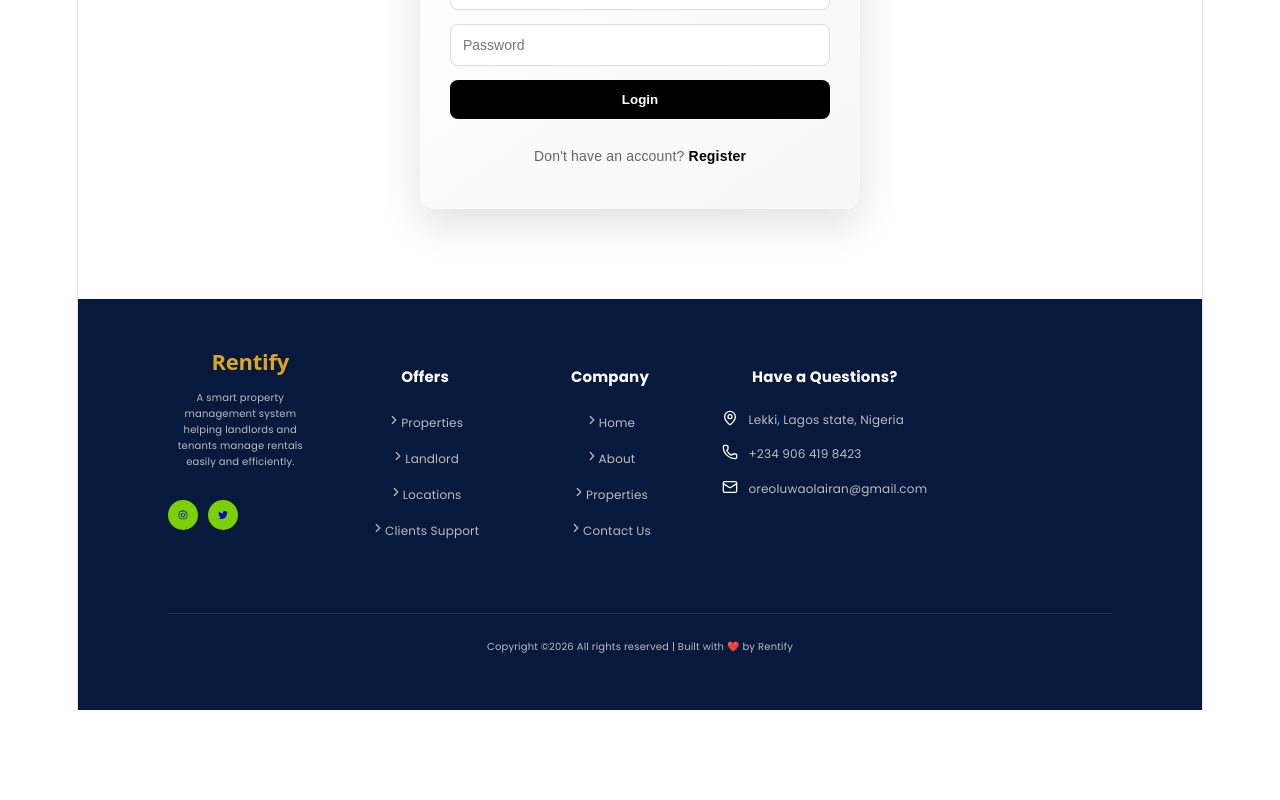
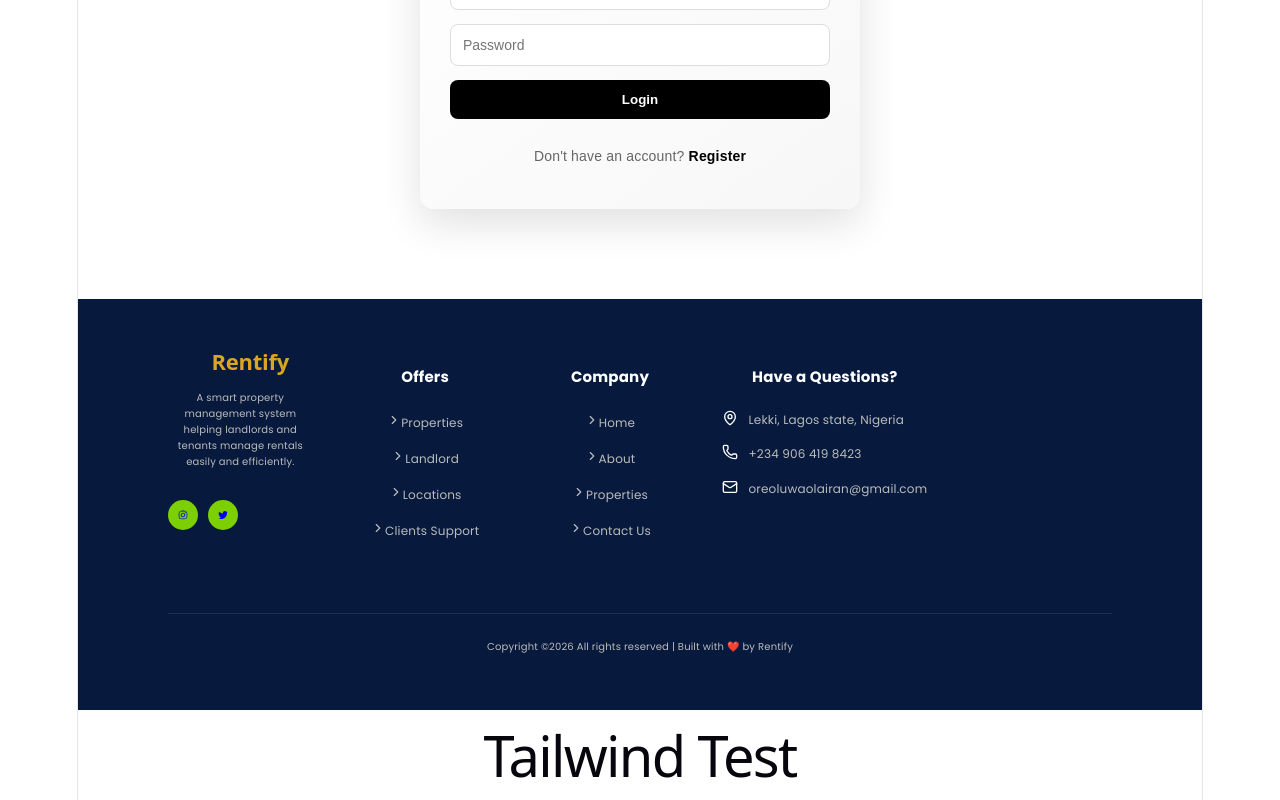
Before and after one commit to Oreoluwa88/myFinal-Project, a React (Vite) app: page /login in a window 1280 px wide. Shown: the part 644-1444 px from the top of the page. Before the commit the page ends 1354 px from the top, so only its background shows below. Built offline with nearby package versions, Linux system fonts and the light colour scheme; no server answers.

Commit message:
login update

```diff
--- a/src/Auth Pages/Login.tsx
+++ b/src/Auth Pages/Login.tsx
@@ -86,6 +86,9 @@ function Login() {
       </p>
     </div>
     <Footer/>
+    <h1 className="text-red-500 text-3xl font-bold">
+  Tailwind Test
+</h1>
     </>
   );
 }
```
